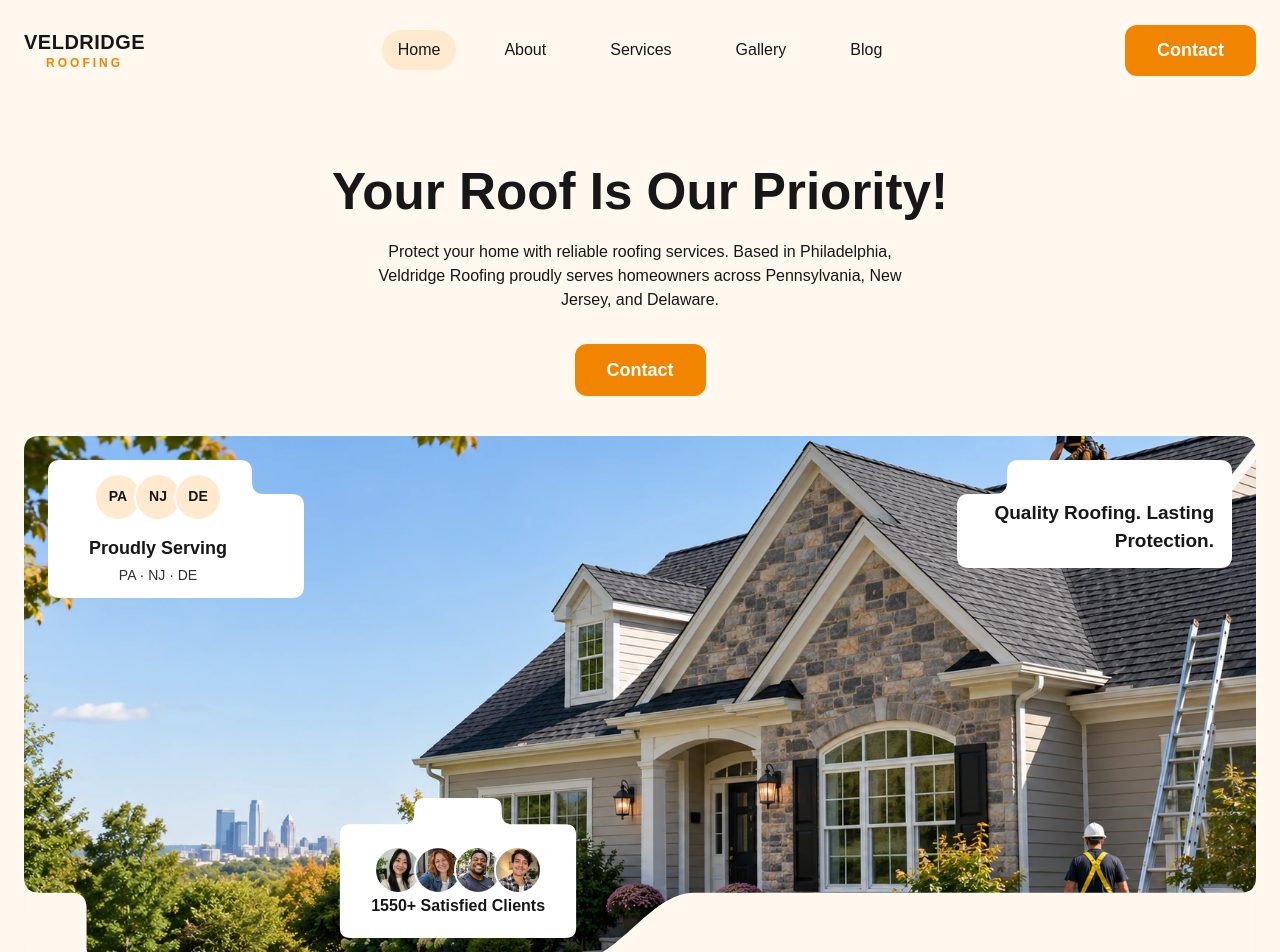
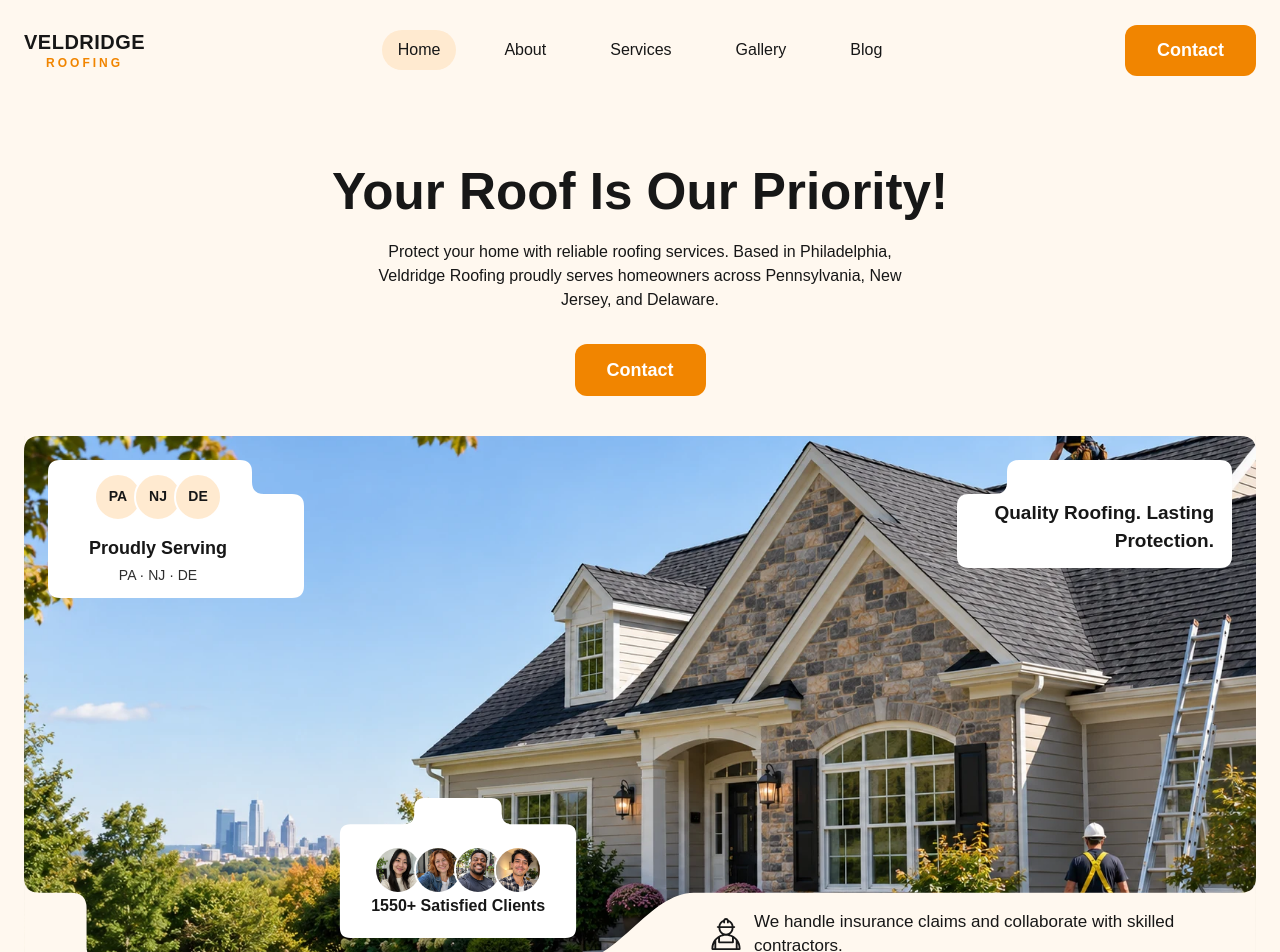
Before and after one commit to AndreyKharebov/veldridge-roofing, a React (Vite) app: page / in a window 1280 px wide. Shown: the top 952 px of the page. Built offline with nearby package versions, Linux system fonts and the light colour scheme.

Commit message:
insurance block

```diff
--- a/src/components/Hero/Hero.sass
+++ b/src/components/Hero/Hero.sass
@@ -230,6 +230,26 @@
     line-height: 1.5
     text-align: center
 
+  &__insurance
+    position: absolute
+    right: 24px
+    bottom: 16px
+    z-index: 2
+    display: flex
+    align-items: center
+    gap: 12px
+    // max-width: 360px
+
+  &__insurance-icon
+    flex-shrink: 0
+    color: vars.$color-text
+
+  &__insurance-text
+    margin: 0
+    color: vars.$color-text
+    font-size: 17px
+    line-height: 1.4
+
 // Mobile: up to 600px
 
 @media (max-width: 700px)
@@ -334,9 +354,10 @@
     &__bottom-text
       font-size: 16px
 
-// Tablet: 601px - 1023px
+    &__insurance
+      display: none
 
-@media (min-width: 701px) and (max-width: 1023px)
+@media (min-width: 701px) and (max-width: 1100px)
   .hero
     &__visual
       display: flex
@@ -411,6 +432,27 @@
     &__bottom-text
       font-size: 13px
 
+    &__insurance
+      display: none
+
+
+@media (min-width: 1101px) and (max-width: 1200px)
+  .hero
+    &__insurance
+      right: 20px
+      bottom: 4px
+      max-width: 480px
+
+    &__insurance-text
+      font-size: 16px
+
+@media (min-width: 1201px) and (max-width: 1340px)
+  .hero
+    &__insurance
+      right: 20px
+      bottom: 4px
+      max-width: 526px
+
 @media (prefers-reduced-motion: reduce)
   .hero__button
     transition: none
--- a/src/components/Hero/HeroSlide.jsx
+++ b/src/components/Hero/HeroSlide.jsx
@@ -2,6 +2,7 @@ import heroFrame from '../../assets/hero-frame.svg';
 import heroRightFrame from '../../assets/hero-right-frame.svg';
 import heroLeftFrame from '../../assets/hero-left-frame.svg';
 import heroBottomFrame from '../../assets/hero-bottom-frame.svg';
+import heroInsuranceIcon from '../../assets/hero-insurance-icon.svg';
 
 const HeroSlide = ({ image, imageAlt, topRight, topLeft, bottom }) => {
   return (
@@ -79,6 +80,19 @@ const HeroSlide = ({ image, imageAlt, topRight, topLeft, bottom }) => {
           <p className='hero__bottom-text'>{bottom.text}</p>
         </div>
       </div>
+
+      <div className='hero__insurance'>
+        <img
+          className='hero__insurance-icon'
+          src={heroInsuranceIcon}
+          alt=''
+          aria-hidden='true'
+        />
+
+        <p className='hero__insurance-text'>
+          We handle insurance claims and collaborate with skilled contractors.
+        </p>
+      </div>
     </div>
   );
 };
```
Also changed, not shown: src/assets/hero-insurance-icon.svg (added).
